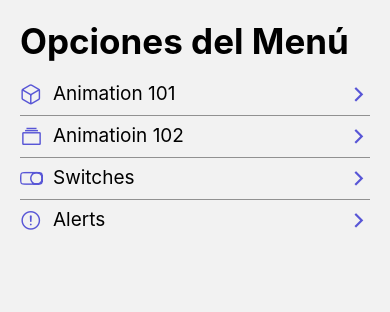
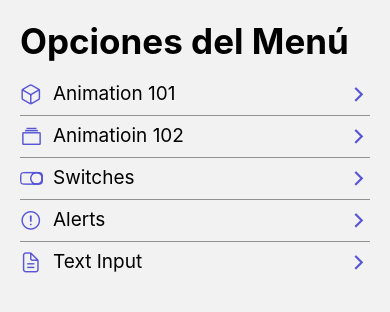
Before and after one commit to omarrendon/react-native-components, a React Native app: screen /Home in a window 390 px wide. Shown: the top 312 px of the page. Built offline with nearby package versions, Linux system fonts and the light colour scheme.

Commit message:
CREATE: TextInput screen and confiiguration

```diff
--- a/src/menuItems/index.ts
+++ b/src/menuItems/index.ts
@@ -21,4 +21,9 @@ export const menuItems: MenuItem[] = [
     icon: 'alert-circle-outline',
     component: 'AlertScreen',
   },
+  {
+    name: 'Text Input',
+    icon: 'document-text-outline',
+    component: 'TextInputScreen',
+  },
 ];
--- a/src/navigation/MyStack.tsx
+++ b/src/navigation/MyStack.tsx
@@ -5,6 +5,7 @@ import {
   Animation102,
   SwichScreen,
   AlertScreen,
+  TextInputScreen,
 } from '../screens/index';
 
 const Stack = createStackNavigator();
@@ -20,6 +21,7 @@ export const MyStack = () => {
       <Stack.Screen name="Animation102" component={Animation102} />
       <Stack.Screen name="SwitchScreen" component={SwichScreen} />
       <Stack.Screen name="AlertScreen" component={AlertScreen} />
+      <Stack.Screen name="TextInputScreen" component={TextInputScreen} />
     </Stack.Navigator>
   );
 };
--- a/src/screens/index.tsx
+++ b/src/screens/index.tsx
@@ -3,3 +3,4 @@ export {Animation101} from './Animation101';
 export {Animation102} from './Animation102';
 export {SwichScreen} from './SwichScreen';
 export {AlertScreen} from './AlertScreen';
+export {TextInputScreen} from './TextInputScreen';
```
